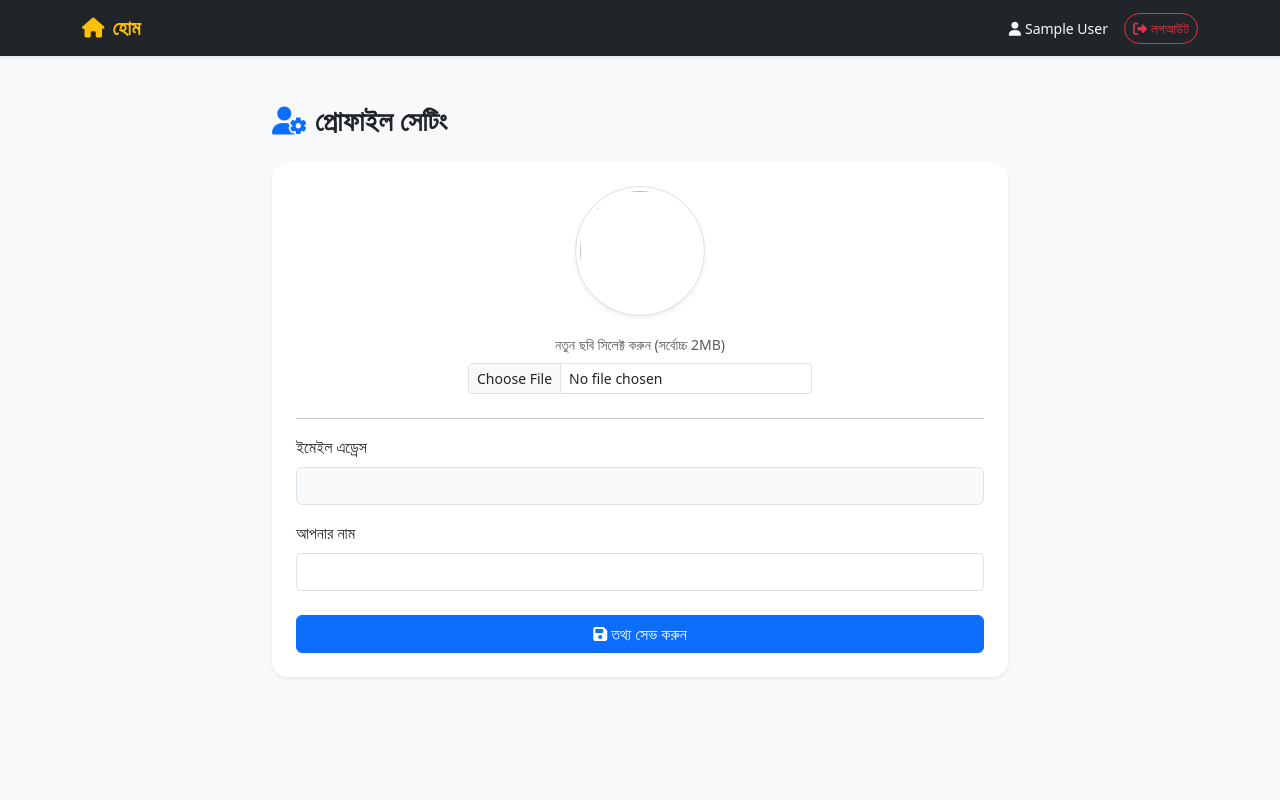
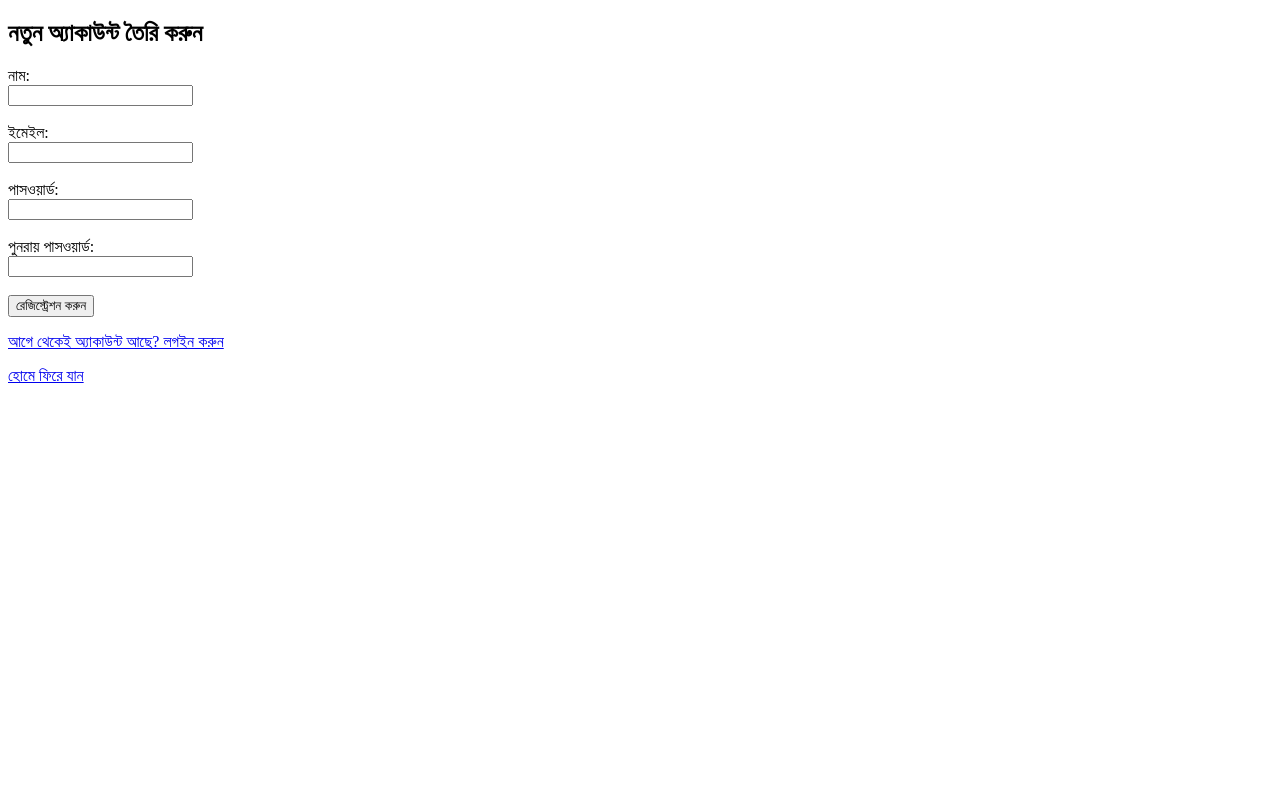
Before and after one commit to shihabaziz190/my-first-website, a Flask app: page /profile in a window 1280 px wide. Run offline with Flask 3, Linux system fonts and the light colour scheme; the visitor is signed in with stand-in values (Sample User, id 1); some libraries are stand-ins or nearby versions.

Commit message:
Update profile page to registration form

```diff
--- a/templates/profile.html
+++ b/templates/profile.html
@@ -2,77 +2,38 @@
 <html lang="bn">
 <head>
     <meta charset="UTF-8">
-    <meta name="viewport" content="width=device-width, initial-scale=1.0">
-    <title>প্রোফাইল সেটিং</title>
-    <link href="https://cdn.jsdelivr.net/npm/bootstrap@5.3.2/dist/css/bootstrap.min.css" rel="stylesheet">
-    <link href="https://cdnjs.cloudflare.com/ajax/libs/font-awesome/6.4.0/css/all.min.css" rel="stylesheet">
+    <title>রেজিস্ট্রেশন</title>
 </head>
-<body class="bg-light d-flex flex-column min-vh-100">
-
-    <nav class="navbar navbar-expand-lg navbar-dark bg-dark shadow-sm">
-        <div class="container">
-            <a class="navbar-brand fw-bold text-warning" href="/"><i class="fa-solid fa-house me-2"></i>হোম</a>
-            <div class="d-flex align-items-center">
-                <span class="text-light me-3 small"><i class="fa-solid fa-user me-1"></i>{{ session.name }}</span>
-                <a href="/logout" class="btn btn-outline-danger btn-sm rounded-pill"><i class="fa-solid fa-right-from-bracket me-1"></i>লগআউট</a>
-            </div>
-        </div>
-    </nav>
-
-    <div class="container my-5">
-        <div class="row justify-content-center">
-            <div class="col-md-8">
+<body>
+    <h2>নতুন অ্যাকাউন্ট তৈরি করুন</h2>
 
     {% with messages = get_flashed_messages(with_categories=true) %}
         {% if messages %}
             {% for category, message in messages %}
-                            <div class="alert alert-{{ category }} alert-dismissible fade show" role="alert">
+                <p style="color: {% if category == 'success' %}green{% else %}red{% endif %};">
                     {{ message }}
-                                <button type="button" class="btn-close" data-bs-dismiss="alert"></button>
-                            </div>
+                </p>
             {% endfor %}
         {% endif %}
     {% endwith %}
 
-                <h3 class="fw-bold mb-4"><i class="fa-solid fa-user-gear me-2 text-primary"></i>প্রোফাইল সেটিং</h3>
+    <form action="{{ url_for('register') }}" method="POST">
+        <label for="name">নাম:</label><br>
+        <input type="text" id="name" name="name" required><br><br>
 
-                <!-- প্রোফাইল কার্ড -->
-                <div class="card border-0 shadow-sm rounded-4 p-4 mb-4">
-                    <form method="POST" action="/profile" enctype="multipart/form-data">
+        <label for="email">ইমেইল:</label><br>
+        <input type="email" id="email" name="email" required><br><br>
 
-                        <!-- প্রোফাইল পিকচার প্রিভিউ সেকশন -->
-                        <div class="text-center mb-4">
-                            {% if user.profile_image and user.profile_image != 'default.png' %}
-                                <img src="{{ url_for('static', filename='uploads/' + user.profile_image) }}" class="rounded-circle img-thumbnail shadow-sm" style="width: 130px; height: 130px; object-fit: cover;">
-                            {% else %}
-                                <img src="https://via.placeholder.com/130?text=User" class="rounded-circle img-thumbnail shadow-sm" style="width: 130px; height: 130px; object-fit: cover;">
-                            {% endif %}
+        <label for="password">পাসওয়ার্ড:</label><br>
+        <input type="password" id="password" name="password" required><br><br>
 
-                            <div class="mt-3 col-md-6 mx-auto">
-                                <label for="profile_image" class="form-label small text-muted">নতুন ছবি সিলেক্ট করুন (সর্বোচ্চ 2MB)</label>
-                                <input class="form-control form-control-sm" type="file" id="profile_image" name="profile_image" accept="image/*">
-                            </div>
-                        </div>
+        <label for="confirm_password">পুনরায় পাসওয়ার্ড:</label><br>
+        <input type="password" id="confirm_password" name="confirm_password" required><br><br>
 
-                        <hr>
+        <button type="submit">রেজিস্ট্রেশন করুন</button>
+    </form>
 
-                        <div class="mb-3">
-                            <label class="form-label font-weight-bold">ইমেইল এড্রেস</label>
-                            <input type="email" class="form-control bg-light" value="{{ user.email }}" disabled>
-                        </div>
-                        <div class="mb-3">
-                            <label class="form-label font-weight-bold">আপনার নাম</label>
-                            <input type="text" name="name" class="form-control" value="{{ user.name }}" required>
-                        </div>
-
-                        <button type="submit" class="btn btn-primary w-100 mt-2"><i class="fa-solid fa-floppy-disk me-1"></i>তথ্য সেভ করুন</button>
-                    </form>
-                </div>
-
-            </div>
-        </div>
-    </div>
-
-    <script src="https://cdn.jsdelivr.net/npm/bootstrap@5.3.2/dist/js/bootstrap.bundle.min.js"></script>
+    <p><a href="{{ url_for('login') }}">আগে থেকেই অ্যাকাউন্ট আছে? লগইন করুন</a></p>
+    <p><a href="{{ url_for('home') }}">হোমে ফিরে যান</a></p>
 </body>
 </html>
```
Lines whose indentation alone changed are shown as unchanged.
